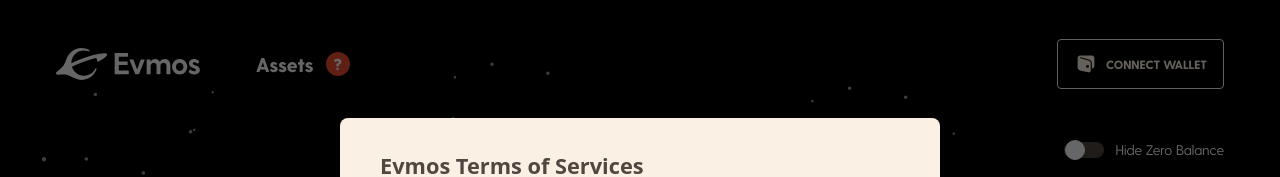
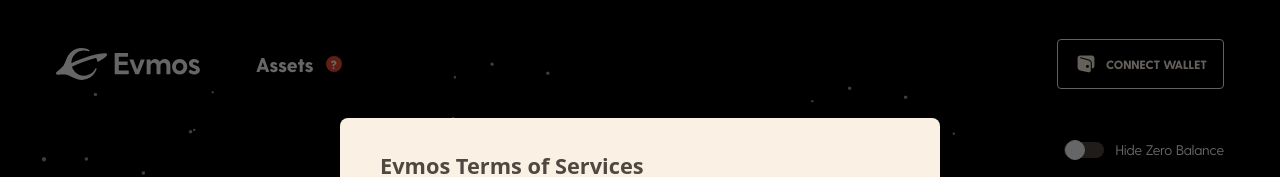
Before and after one commit to mohanramCypherD/evmos-fe, a Next.js app: page / in a window 1280 px wide. Shown: the top 177 px of the page. Built offline with nearby package versions, Linux system fonts and the light colour scheme; no server answers.

Commit message:
feat: reduce size of Assets guide opener (#67)

```diff
--- a/src/components/asset/modals/AssetsGuide.tsx
+++ b/src/components/asset/modals/AssetsGuide.tsx
@@ -36,7 +36,7 @@ const AssetsGuide = () => {
         onClick={() => {
           setShow(true);
         }}
-        className="ml-3 rounded-xl bg-red px-2 font-bold cursor-pointer"
+        className="ml-3 rounded-full w-4 h-4 text-center flex items-center justify-center bg-red font-bold cursor-pointer text-xs"
       >
         ?
       </div>
```
